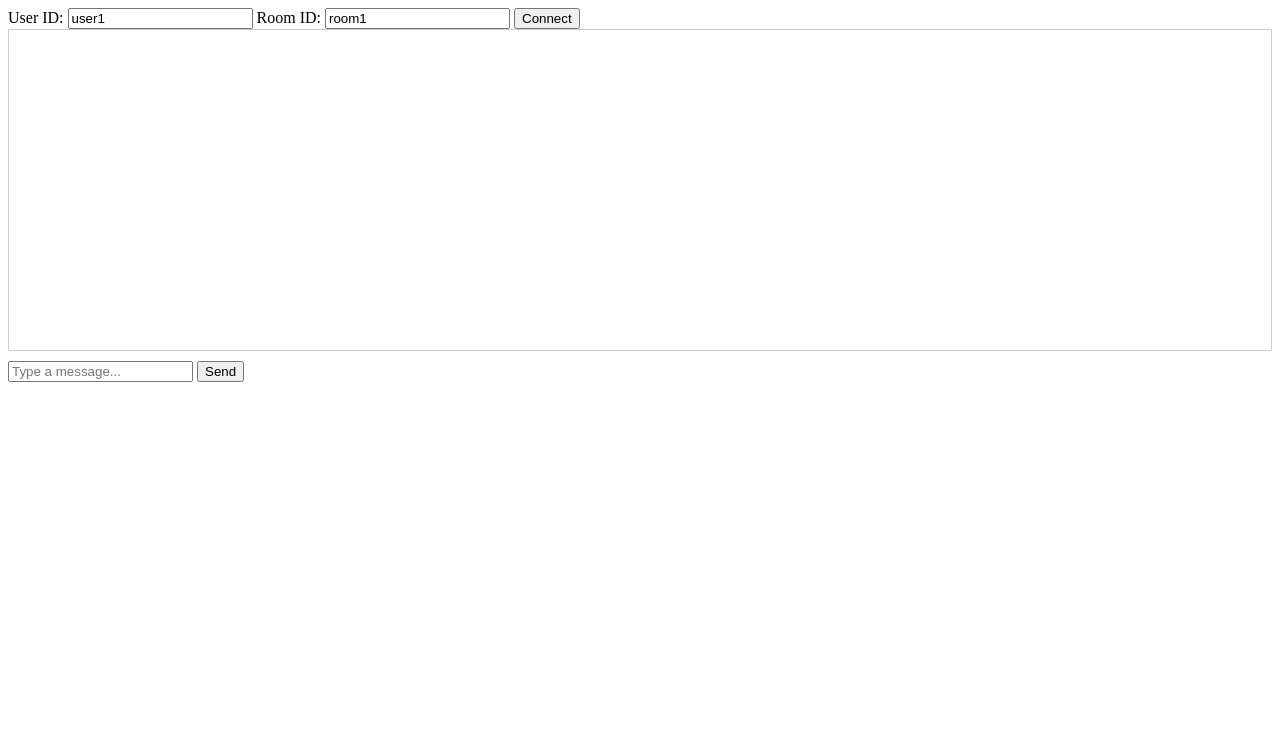
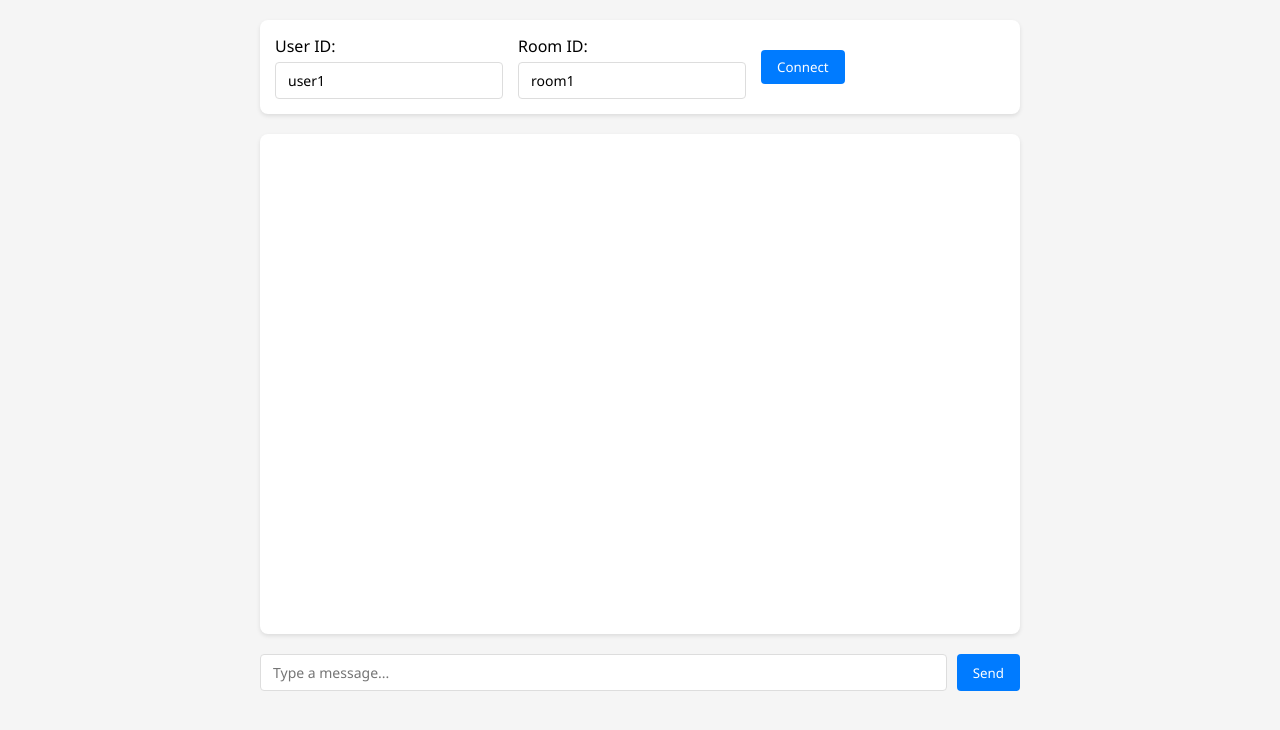
Before and after one commit to dona6382/redis-chat, a website: page src/public/index.html in a window 1280 px wide. Drawn offline with nearby package versions, Linux system fonts and the light colour scheme.

Commit message:
[html] 채팅화면 html 수정

```diff
--- a/src/public/index.html
+++ b/src/public/index.html
@@ -3,31 +3,22 @@
 <head>
     <title>Chat Test</title>
     <script src="https://cdn.socket.io/4.4.1/socket.io.min.js"></script>
-    <style>
-        #messages {
-            height: 300px;
-            overflow-y: scroll;
-            border: 1px solid #ccc;
-            margin-bottom: 10px;
-            padding: 10px;
-        }
-        .message {
-            margin: 5px;
-            padding: 5px;
-            border-bottom: 1px solid #eee;
-        }
-    </style>
+    <link rel="stylesheet" href="styles/chat.css">
 </head>
 <body>
-    <div>
-        <label>User ID:</label>
-        <input type="text" id="userId" value="user1">
-        <label>Room ID:</label>
-        <input type="text" id="roomId" value="room1">
+    <div class="connection-panel">
+        <div class="input-group">
+            <label>User ID:</label>
+            <input type="text" id="userId" value="user1">
+        </div>
+        <div class="input-group">
+            <label>Room ID:</label>
+            <input type="text" id="roomId" value="room1">
+        </div>
         <button onclick="connect()">Connect</button>
     </div>
     <div id="messages"></div>
-    <div>
+    <div class="message-input-container">
         <input type="text" id="messageInput" placeholder="Type a message...">
         <button onclick="sendMessage()">Send</button>
     </div>
@@ -48,15 +39,15 @@
             });
 
             socket.on('connect', () => {
-                addMessage('System', 'Connected to server');
+                addMessage('System', 'Connected to server', true);
             });
 
             socket.on('message', (data) => {
-                addMessage(data.userId, data.content);
+                addMessage(data.userId, data.content, false);
             });
 
             socket.on('disconnect', () => {
-                addMessage('System', 'Disconnected from server');
+                addMessage('System', 'Disconnected from server', true);
             });
         }
 
@@ -78,9 +69,9 @@
             }
         }
 
-        function addMessage(userId, content) {
+        function addMessage(userId, content, isSystem = false) {
             const messageDiv = document.createElement('div');
-            messageDiv.className = 'message';
+            messageDiv.className = `message ${isSystem ? 'system' : ''}`;
             messageDiv.textContent = `${userId}: ${content}`;
             messagesDiv.appendChild(messageDiv);
             messagesDiv.scrollTop = messagesDiv.scrollHeight;
--- /dev/null
+++ b/src/public/styles/chat.css
@@ -0,0 +1,109 @@
+* {
+    margin: 0;
+    padding: 0;
+    box-sizing: border-box;
+    font-family: 'Segoe UI', Tahoma, Geneva, Verdana, sans-serif;
+}
+
+body {
+    background-color: #f5f5f5;
+    padding: 20px;
+    max-width: 800px;
+    margin: 0 auto;
+}
+
+.connection-panel {
+    background: white;
+    padding: 15px;
+    border-radius: 8px;
+    box-shadow: 0 2px 4px rgba(0,0,0,0.1);
+    margin-bottom: 20px;
+    display: flex;
+    gap: 15px;
+    align-items: center;
+}
+
+.input-group {
+    display: flex;
+    flex-direction: column;
+    gap: 5px;
+}
+
+input[type="text"] {
+    padding: 8px 12px;
+    border: 1px solid #ddd;
+    border-radius: 4px;
+    font-size: 14px;
+    outline: none;
+}
+
+input[type="text"]:focus {
+    border-color: #007bff;
+    box-shadow: 0 0 0 2px rgba(0,123,255,0.25);
+}
+
+button {
+    background-color: #007bff;
+    color: white;
+    border: none;
+    padding: 8px 16px;
+    border-radius: 4px;
+    cursor: pointer;
+    transition: background-color 0.2s;
+}
+
+button:hover {
+    background-color: #0056b3;
+}
+
+#messages {
+    height: 500px;
+    overflow-y: scroll;
+    border-radius: 8px;
+    background: white;
+    margin-bottom: 20px;
+    padding: 15px;
+    box-shadow: 0 2px 4px rgba(0,0,0,0.1);
+}
+
+.message {
+    margin: 8px 0;
+    padding: 8px 12px;
+    border-radius: 6px;
+    background: #f8f9fa;
+    line-height: 1.4;
+}
+
+.message.system {
+    background: #e9ecef;
+    color: #666;
+    font-style: italic;
+}
+
+.message-input-container {
+    display: flex;
+    gap: 10px;
+}
+
+#messageInput {
+    flex: 1;
+}
+
+/* 스크롤바 스타일링 */
+#messages::-webkit-scrollbar {
+    width: 8px;
+}
+
+#messages::-webkit-scrollbar-track {
+    background: #f1f1f1;
+    border-radius: 4px;
+}
+
+#messages::-webkit-scrollbar-thumb {
+    background: #888;
+    border-radius: 4px;
+}
+
+#messages::-webkit-scrollbar-thumb:hover {
+    background: #555;
+}
```
